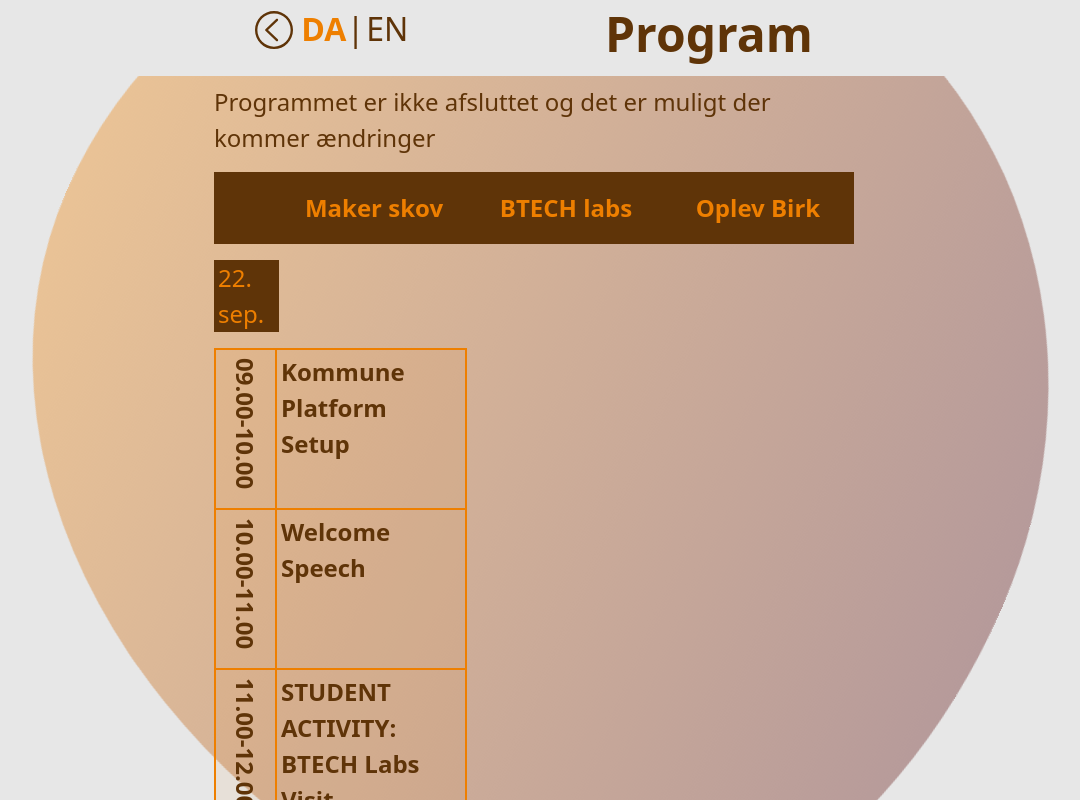
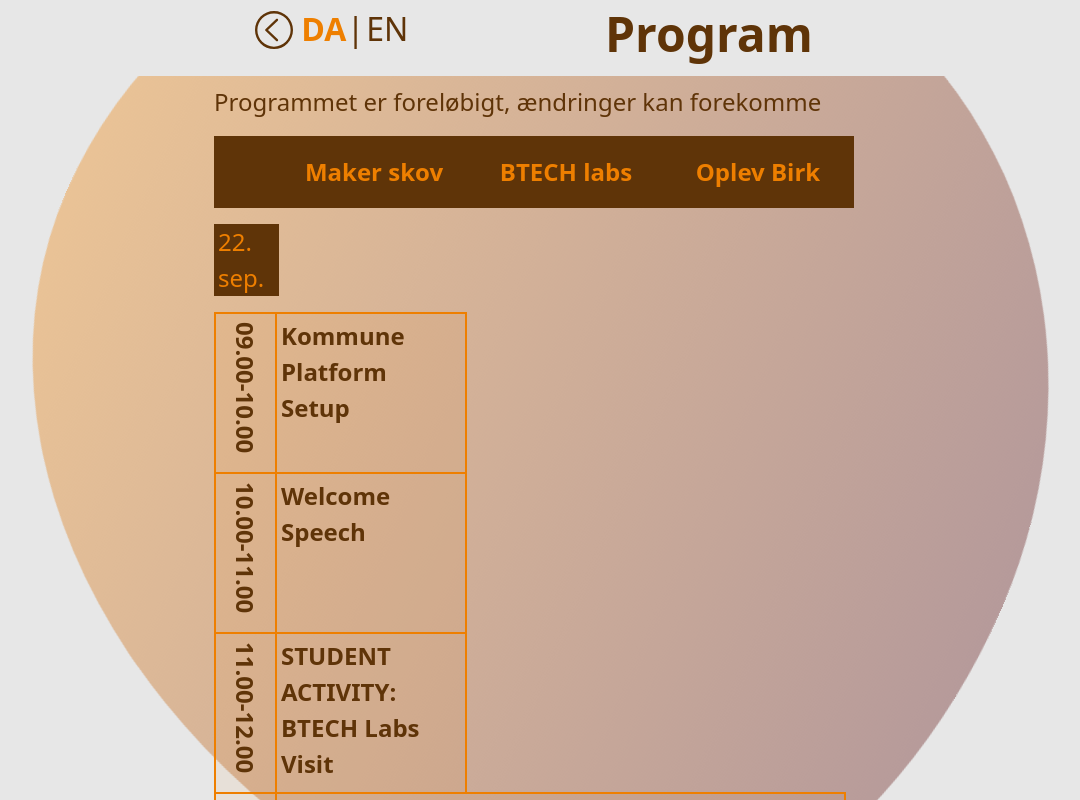
Before and after one commit to ProtoLab-BTECH-AU/mvmf-promo, a React (Create React App) app: page /program in a window 1280 px wide. Shown: the top 800 px of the page, without its empty margins (106-1186 px from the left). Built offline with nearby package versions, Linux system fonts and the light colour scheme; a web font is replaced by a local one.

Commit message:
src:Program - improve warning about changes

```diff
--- a/src/pages/Program.tsx
+++ b/src/pages/Program.tsx
@@ -199,8 +199,8 @@ export const Program: FC = () => {
       <Row className="mb-5 pb-5">
         <Col xs={12} lg={7} xl={6} className="mx-auto p-0">
           <p className="px-2 px-lg-0 pt-2 text-xsmall">
-            {languageContext.language === "danish" && "Programmet er ikke afsluttet og det er muligt der kommer ændringer"}
-            {languageContext.language === "english" && "The program is not finalised and may be subject to changes"}
+            {languageContext.language === "danish" && "Programmet er foreløbigt, ændringer kan forekomme"}
+            {languageContext.language === "english" && "The program is preliminary, changes may occur"}
           </p>
 
           <table className="sticky-top" style={{zIndex: 1021, top: "4.75rem"}}>
```
